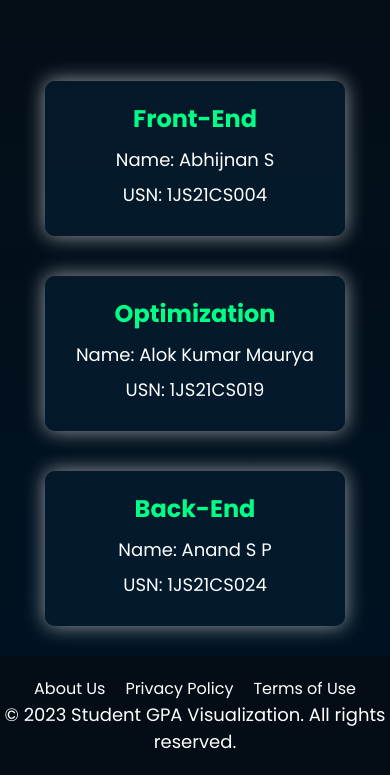
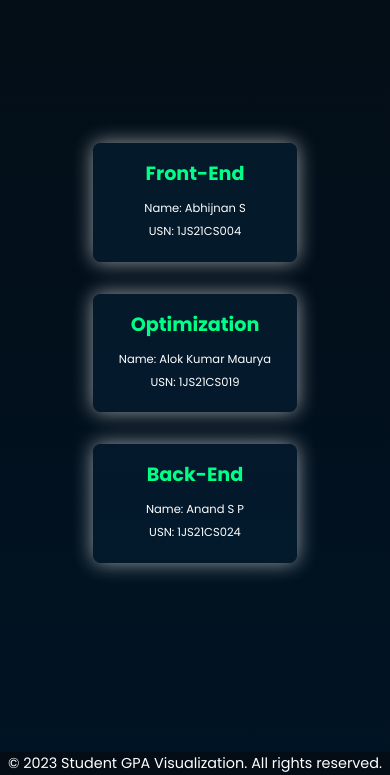
Before and after one commit to Abhijnan18/GPA-Visualization-Tool, a plain HTML site: page contact.html in a window 390 px wide. Shown: the part 69-844 px from the top of the page. Drawn offline with Linux system fonts and the light colour scheme.

Commit message:
Update contact.html

```diff
--- a/contact.html
+++ b/contact.html
@@ -161,13 +161,35 @@
         .footer p {
             margin: 0;
         }
-        .details-list{
+
+        .details-list {
             display: none;
         }
 
 
         @media screen and (max-width: 768px) {
 
+            body {
+                min-height: 100vh;
+            }
+
+            .footer {
+                padding: 0.0625em 0;
+                /* 1px = 0.0625em */
+            }
+
+            .footer nav ul {
+                flex-direction: column;
+                align-items: center;
+                margin-top: 0.625em;
+                /* 10px = 0.625em */
+            }
+
+            .footer nav li {
+                margin-right: 0;
+                margin-bottom: 0.625em;
+                /* 10px = 0.625em */
+            }
 
             .card {
                 display: none;
@@ -176,35 +198,48 @@
             .details-list {
                 list-style: none;
                 padding: 0;
-                margin: 0;
+                margin: 1.25em;
+                /* 20px = 1.25em */
                 display: flex;
                 flex-wrap: wrap;
                 justify-content: center;
             }
 
             .details-list li {
-                width: 300px;
-                /* Set a reasonable width for each list item */
-                margin: 20px;
-                padding: 20px;
+                width: 16em;
+                margin: 1.25em;
+                padding: 1.25em;
                 background-color: #051d32b2;
-                border-radius: 10px;
+                border-radius: 0.625em;
                 box-shadow: 0px 0px 20px rgba(255, 255, 255, 0.588);
                 text-align: center;
+                font-size: 0.8em;
+            }
+        }
+
+        p {
+            font-size: 0.9em;
         }
 
         .details-list h2 {
             color: #01fe87;
-                margin-bottom: 10px;
+            margin-bottom: 0.625em;
+            /* 10px = 0.625em */
         }
 
         .details-list p {
             color: #fff;
-                margin: 8px 0;
+            margin: 0.5em 0;
+            /* 8px = 0.5em */
+        }
+
+        .foot {
+            display: none;
         }
 
 
-        }
+
+
     </style>
 </head>
 
@@ -246,6 +281,7 @@
                 <p>USN: 1JS21CS024</p>
             </li>
         </ul>
+
         <!-- Your main content goes here -->
         <div class="card" style="justify-content: center;">
             <div class="card-inner">
@@ -368,13 +404,13 @@
         p {
             color: #fff;
             margin: 10px 0;
-            font-size: 18px;
+            /* font-size: 18px; */
         }
     </style>
 
     <div class="footer">
         <footer>
-            <nav>
+            <nav class="foot">
                 <ul>
                     <li><a href="#">About Us</a></li>
                     <li><a href="#">Privacy Policy</a></li>
```
Lines whose indentation alone changed are shown as unchanged.
